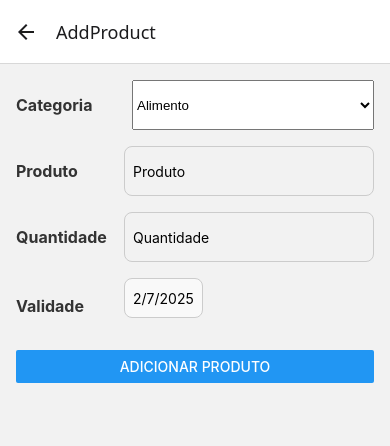
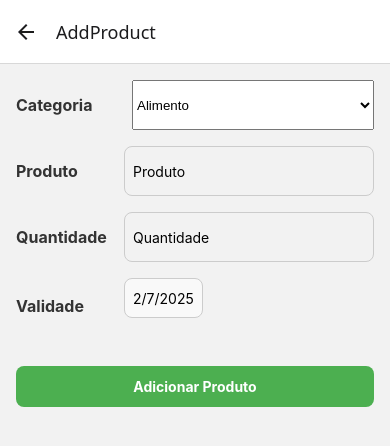
Before and after one commit to pedroalefeix/donation-management, a React Native app: screen /AddProduct in a window 390 px wide. Shown: the top 446 px of the page. Built offline with nearby package versions, Linux system fonts and the light colour scheme.

Commit message:
third commit

```diff
--- a/package.json
+++ b/package.json
@@ -17,7 +17,10 @@
     "expo": "~52.0.30",
     "expo-status-bar": "~2.0.1",
     "react": "18.3.1",
-    "react-native": "0.76.6"
+    "react-native": "0.76.6",
+    "react-dom": "18.3.1",
+    "react-native-web": "~0.19.13",
+    "@expo/metro-runtime": "~4.0.1"
   },
   "devDependencies": {
     "@babel/core": "^7.20.0"
--- a/src/styles/styles.js
+++ b/src/styles/styles.js
@@ -16,10 +16,9 @@ const styles = StyleSheet.create({
     listText: {
         fontSize: 16,
     },
-    homeButton: {
+    addButton: {
         marginTop: 16,
         backgroundColor: '#4CAF50',
-        color: '#fff',
         paddingVertical: 12,
         paddingHorizontal: 20,
         borderRadius: 8,
@@ -28,11 +27,18 @@ const styles = StyleSheet.create({
     clearButton: {
         marginTop: 8,
         backgroundColor: '#FF5733',
-        color: '#fff',
         paddingVertical: 12,
         paddingHorizontal: 20,
         borderRadius: 8,
         alignItems: 'center',
+    },
+    addButtonText: {
+        color: '#fff',
+        fontWeight: 'bold',
+    },
+    clearButtonText: {
+        color: '#fff',
+        fontWeight: 'bold',
     },
 
     // Estilos para a tela de adicionar produto (AddProductScreen)
@@ -66,15 +72,15 @@ const styles = StyleSheet.create({
         height: 50,
         marginLeft: 8,
     },
-    button: {
-        marginTop: 16,
-        backgroundColor: '#4CAF50',
-        color: '#fff',
-        paddingVertical: 12,
-        paddingHorizontal: 20,
-        borderRadius: 8,
-        alignItems: 'center',
-    },
+    // button: {
+    //     marginTop: 16,
+    //     backgroundColor: '#4CAF50',
+    //     color: '#fff',
+    //     paddingVertical: 12,
+    //     paddingHorizontal: 20,
+    //     borderRadius: 8,
+    //     alignItems: 'center',
+    // },
     dateInput: {
         padding: 10,
         borderWidth: 1,
--- a/src/views/AddProductScreen.js
+++ b/src/views/AddProductScreen.js
@@ -1,30 +1,47 @@
 import React, { useState } from "react";
-import { View, TextInput, Button, TouchableOpacity, Text } from "react-native";
+import { View, TextInput, TouchableOpacity, Text, Alert } from "react-native";
 import { Picker } from '@react-native-picker/picker';
 import DateTimePicker from '@react-native-community/datetimepicker';
 import { handleAddTransaction } from "../controllers/transactionController";
 import styles from "../styles/styles";
 
 const AddProductScreen = ({ navigation }) => {
-    const [category, setCategory] = useState('');
+    const [category, setCategory] = useState('food');
     const [product, setProduct] = useState('');
     const [quantity, setQuantity] = useState('');
     const [validity, setValidity] = useState(new Date());
     const [showDatePicker, setShowDatePicker] = useState(false);
 
     const handleAddProductPress = async () => {
-        if (!category || !product || !quantity || !validity) {
-            Alert.alert('Erro', 'Preencha todos os campos');
+        if (!product || !quantity) {
+            Alert.alert('Erro', 'Preencha todos os campos.');
             return;
         }
 
-        const formattedDate = validity.toISOString().split('T')[0]; // Formato: YYYY-MM-DD
+        if (category !== 'cleaning') {
+            const currentDate = new Date();
+            currentDate.setHours(0, 0, 0, 0);
+
+            const minValidDate = new Date();
+            minValidDate.setDate(currentDate.getDate() + 7);
+            minValidDate.setHours(0, 0, 0, 0);
+
+            const selectedDate = new Date(validity);
+            selectedDate.setHours(0, 0, 0, 0);
+
+            if (selectedDate < minValidDate) {
+                Alert.alert('Erro', 'Prazo de validade inválido! Mínimo de 7 dias necessário.');
+                return;
+            }
+        }
+
+        const formattedDate = category === 'cleaning' ? null : validity.toISOString().split('T')[0];
         const productData = { category, product, quantity, validity: formattedDate };
         const success = await handleAddTransaction(productData);
         if (success) {
             navigation.goBack();
         } else {
-            console.error('Erro ao adicionar produto');
+            console.error('Erro ao adicionar produto.');
         }
     };
 
@@ -51,7 +68,8 @@ const AddProductScreen = ({ navigation }) => {
                 <TextInput style={styles.input} placeholder="Quantidade" value={quantity} onChangeText={setQuantity} keyboardType="numeric" />
             </View>
 
-            {/* Validity */}
+            {/* Conditionally render Validity input */}
+            {category !== 'cleaning' && (  // Show only if category is NOT cleaning
                 <View style={styles.inputContainer}>
                     <Text style={styles.label}>Validade</Text>
                     <TouchableOpacity onPress={() => setShowDatePicker(true)} style={styles.dateInput}>
@@ -60,9 +78,10 @@ const AddProductScreen = ({ navigation }) => {
                         </Text>
                     </TouchableOpacity>
                 </View>
+            )}
 
-            {/* Date Picker */}
-            {showDatePicker && (
+            {/* Date Picker (always rendered, but only active if showDatePicker is true) */}
+            {showDatePicker && category !== 'cleaning' && ( //Show date picker only if showDatePicker is true and category is not cleaning
                 <DateTimePicker
                     value={validity}
                     mode="date"
@@ -74,7 +93,12 @@ const AddProductScreen = ({ navigation }) => {
                 />
             )}
 
-            <Button style={styles.button} title='Adicionar Produto' onPress={handleAddProductPress} />
+            <TouchableOpacity
+                style={styles.addButton}
+                onPress={handleAddProductPress}
+            >
+                <Text style={styles.addButtonText}>Adicionar Produto</Text>
+            </TouchableOpacity>
         </View>
     );
 }
--- a/src/views/HomeScreen.js
+++ b/src/views/HomeScreen.js
@@ -1,18 +1,32 @@
 import React, { useState, useEffect } from "react";
-import { View, Text, FlatList, Button, TouchableOpacity } from "react-native";
+import { View, Text, FlatList, TouchableOpacity } from "react-native";
 import { loadTransactions, handleClearTransactions } from "../controllers/transactionController";
 import styles from "../styles/styles";
 
 const HomeScreen = ({ navigation }) => {
-    const [transactions, setTransactions] = useState([]);
+    const [products, setProducts] = useState([]);
 
     useEffect(() => {
         const refresh = navigation.addListener('focus', () => {
             const fetchData = async () => {
                 const transactions = await loadTransactions();
 
-                const uniqueProducts = [...new Map(transactions.map(item => [item.product, item])).values()];
-                setTransactions(uniqueProducts);
+                const groupedProducts = transactions.reduce((acc, item) => {
+                    const productName = item.product.trim().toLowerCase();
+                    const category = item.category.trim().toLowerCase();
+
+                    const key = `${productName}_${category}`;
+
+                    if (acc[key]) {
+                        acc[key].quantity += Number(item.quantity);
+                    } else {
+                        acc[key] = { product: item.product, category: item.category, quantity: Number(item.quantity) };
+                    }
+                    return acc;
+                }, {});
+
+                const productList = Object.values(groupedProducts);
+                setProducts(productList);
             };
 
             fetchData();
@@ -24,26 +38,53 @@ const HomeScreen = ({ navigation }) => {
     const handleClear = async () => {
         const success = await handleClearTransactions();
         if (success) {
-            setTransactions([]);
+            setProducts([]);
+        }
+    };
+
+    const formatProductName = (productName) => {
+        return productName.trim().charAt(0).toUpperCase() + productName.trim().slice(1).toLowerCase();
+    };
+
+    const formatCategory = (category) => {
+        switch (category) {
+            case 'food':
+                return 'Alimento';
+            case 'cleaning':
+                return 'Limpeza';
+            default:
+                return category.trim().charAt(0).toUpperCase() + category.trim().slice(1).toLowerCase();
         }
     };
 
     return (
         <View style={styles.homeContainer}>
             <FlatList
-                data={transactions}
-                keyExtractor={(item) => item.id.toString()}
+                data={products}
+                keyExtractor={(item) => `${item.product}_${item.category}`}
                 renderItem={({ item }) => (
                     <TouchableOpacity
                         style={styles.listItem}
-                        onPress={() => navigation.navigate('ProductDetails', { productName: item.product })}
+                        onPress={() => navigation.navigate('ProductDetails', { productName: item.product, category: item.category })}
                     >
-                        <Text style={styles.listText}>Produto: {item.product}</Text>
+                        <Text style={styles.listText}>
+                            Produto: {formatProductName(item.product)} --- Categoria: {formatCategory(item.category)} --- Quantidade Total: {item.quantity}
+                        </Text>
                     </TouchableOpacity>
                 )}
             />
-            <Button style={styles.homeButton} title="Adicionar Produto" onPress={() => navigation.navigate('AddProduct')} />
-            <Button style={styles.clearButton} title="Limpar Produtos" onPress={handleClear} />
+            <TouchableOpacity
+                style={styles.addButton}
+                onPress={() => navigation.navigate('AddProduct')}
+            >
+                <Text style={styles.addButtonText}>Adicionar Produto</Text>
+            </TouchableOpacity>
+            <TouchableOpacity
+                style={styles.clearButton}
+                onPress={handleClear}
+            >
+                <Text style={styles.clearButtonText}>Limpar Produtos</Text>
+            </TouchableOpacity>
         </View>
     );
 };
```
Also changed, not shown: 1 other file (tests, documents, lock files or other folders). Lines whose indentation alone changed are shown as unchanged.
